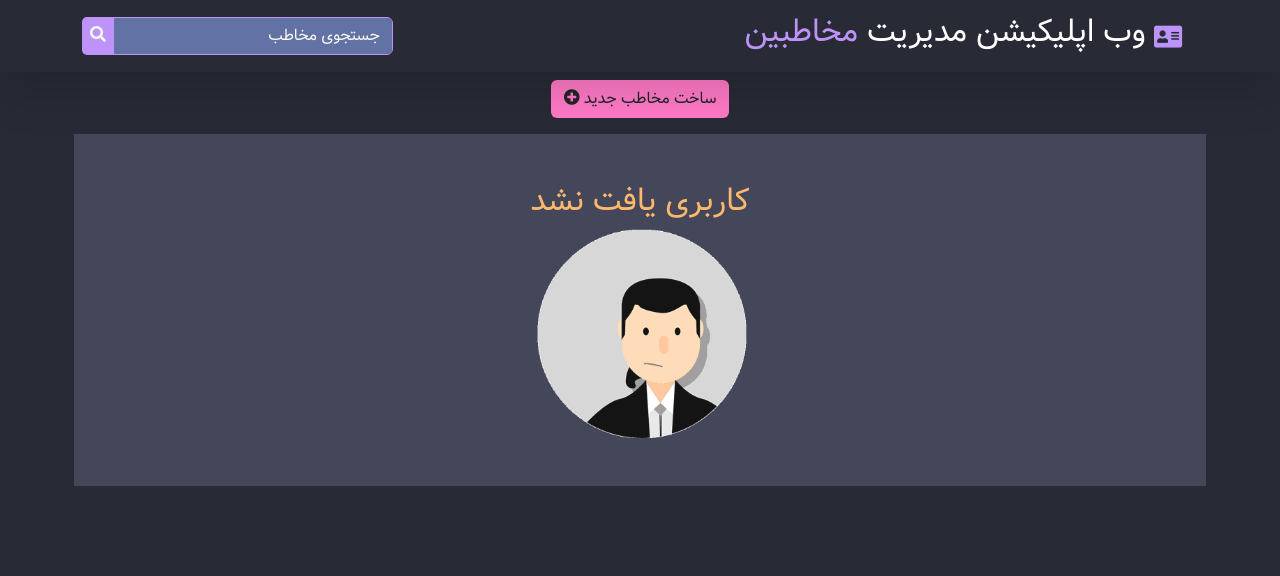
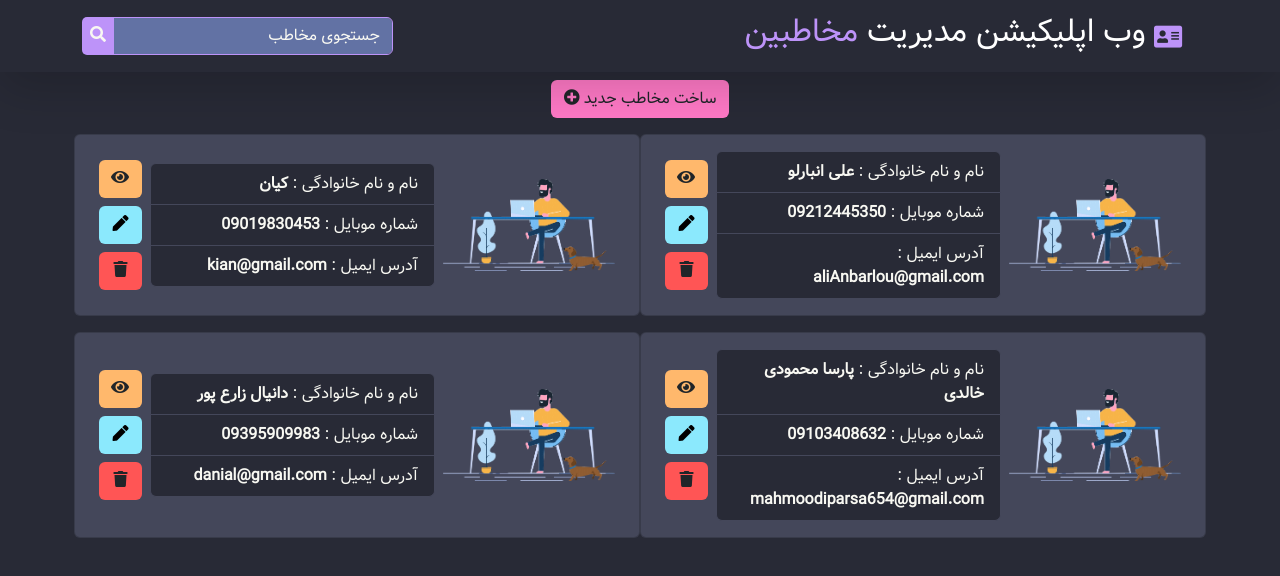
Before and after one commit to Parsa-mh/manage-users, a React (Create React App) app: page /contacts in a window 1280 px wide. Shown: the top 576 px of the page. Built offline with nearby package versions, Linux system fonts and the light colour scheme; data requests are answered from the project's data file.

Commit message:
added some datas

```diff
--- a/database/contacts.json
+++ b/database/contacts.json
@@ -1,3 +1,40 @@
 {
-  "contacts": []
+  "contacts": [
+    {
+      "id": "1714396115633",
+      "name": "علی انبارلو",
+      "number": "09212445350",
+      "email": "aliAnbarlou@gmail.com",
+      "image": {
+        "profile": "/static/media/man-taking-note.578e1679689f39584d15.png"
+      }
+    },
+    {
+      "id": "1714396185007",
+      "name": "کیان",
+      "number": "09019830453",
+      "email": "kian@gmail.com",
+      "image": {
+        "profile": "/static/media/man-taking-note.578e1679689f39584d15.png"
+      }
+    },
+    {
+      "id": "1714396363960",
+      "name": "پارسا محمودی خالدی",
+      "number": "09103408632",
+      "email": "mahmoodiparsa654@gmail.com",
+      "image": {
+        "profile": "/static/media/man-taking-note.578e1679689f39584d15.png"
+      }
+    },
+    {
+      "id": "1714397698079",
+      "name": "دانیال زارع پور",
+      "number": "09395909983",
+      "email": "danial@gmail.com",
+      "image": {
+        "profile": "/static/media/man-taking-note.578e1679689f39584d15.png"
+      }
+    }
+  ]
 }
--- a/package.json
+++ b/package.json
@@ -23,7 +23,7 @@
     "build": "react-scripts build",
     "test": "react-scripts test",
     "eject": "react-scripts eject",
-    "dbRun": "json-server --watch ./database/contacts.json"
+    "db": "json-server --watch ./database/contacts.json"
   },
   "eslintConfig": {
     "extends": [
--- a/src/components/App.jsx
+++ b/src/components/App.jsx
@@ -37,6 +37,7 @@ const App = () => {
       showDenyButton: true,
       showConfirmButton : false,
       denyButtonText: "حذف",
+      cancelButtonText : "انصراف"
     }).then((res) => {
       if (res.isDenied) {
         setContacts(contacts.filter((item) => item.id !== Number(contactId)))
```
